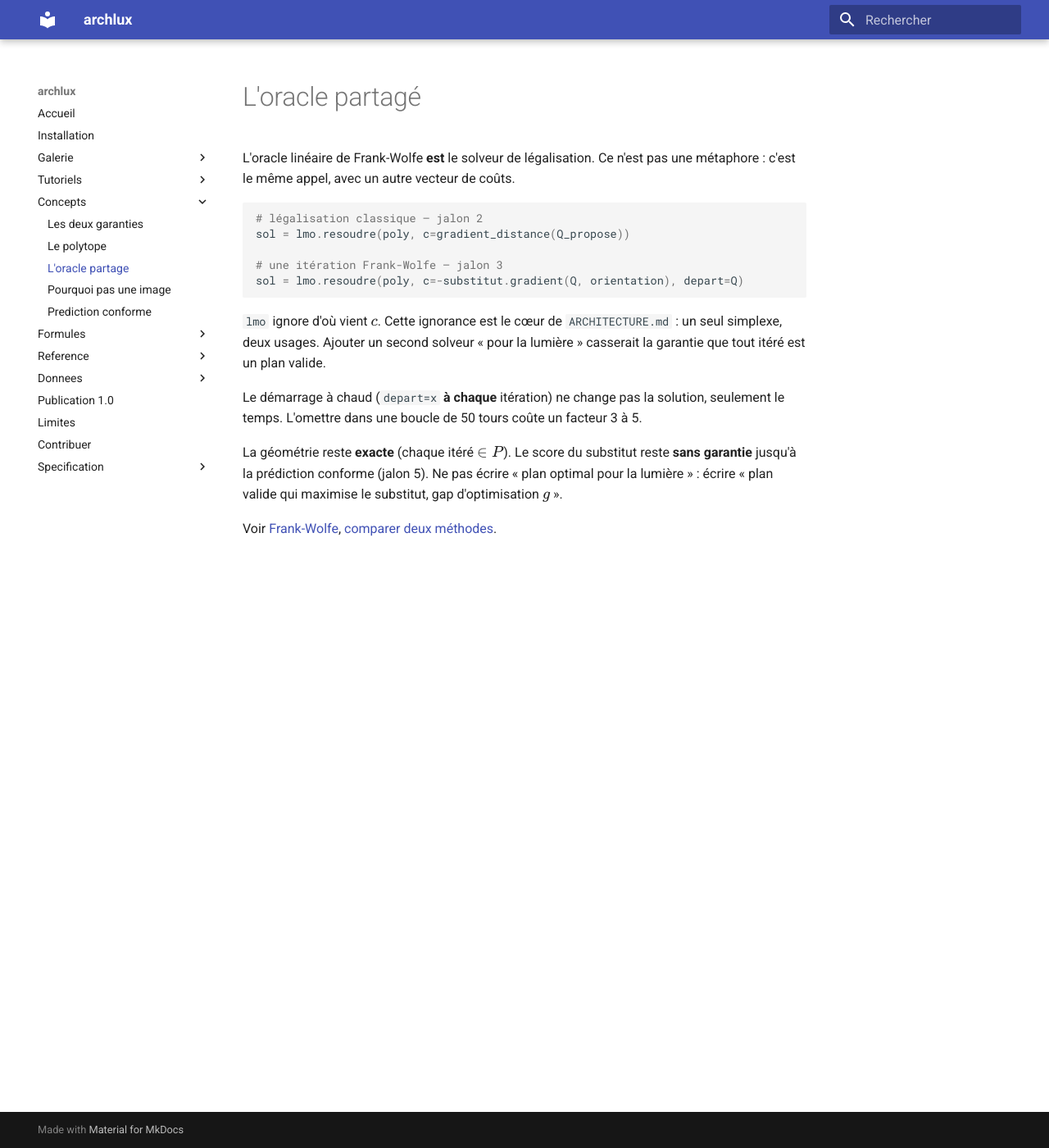
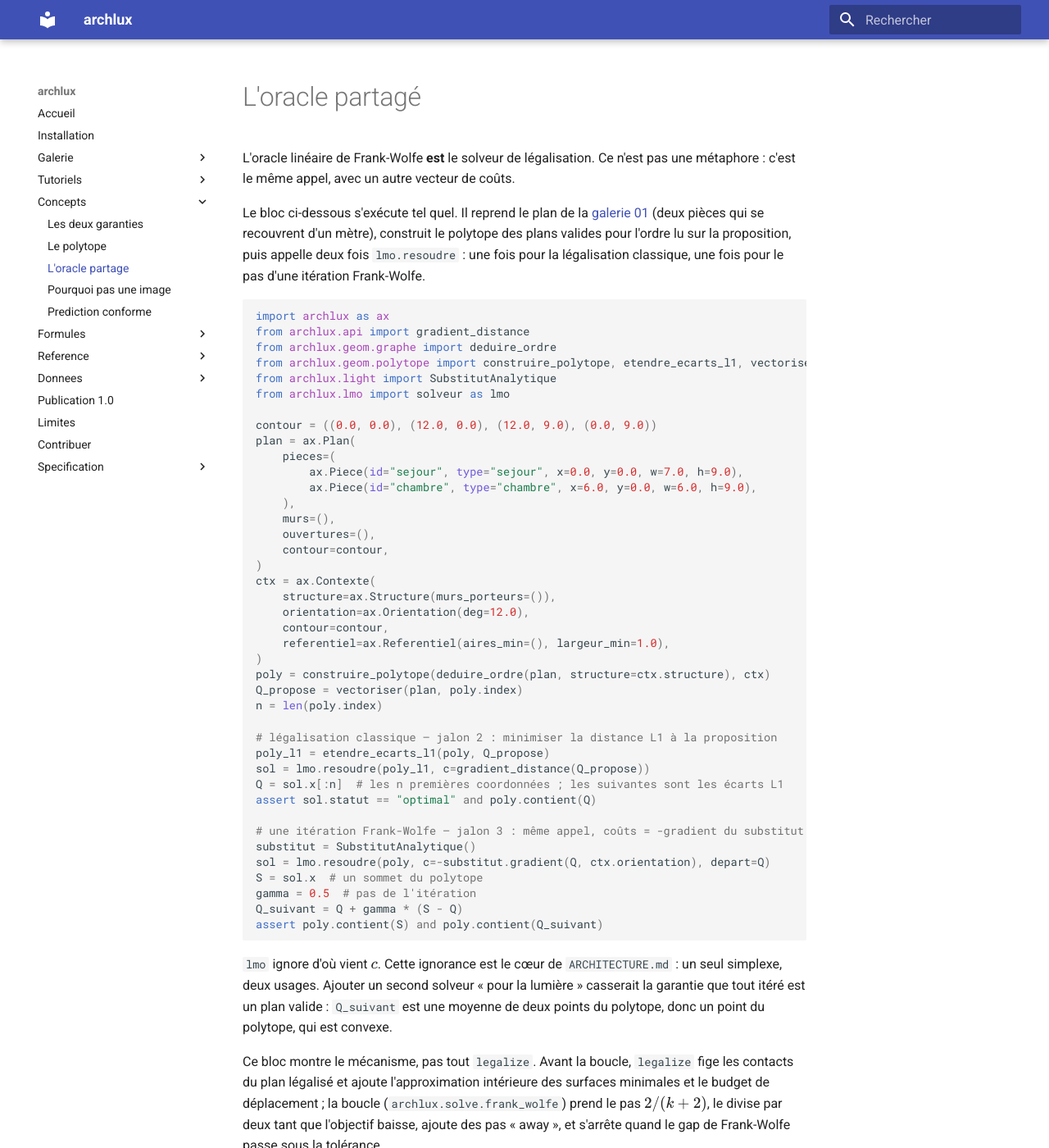
Before and after one commit to joeylukoji/archlux, an MkDocs documentation site: the page built from docs/concepts/oracle-partage.md, in a window 1280 px wide and 1400 px high. Shown: the whole window at 82% size. Built offline with MkDocs 1.6.1 and Material for MkDocs 9.7.7, drawn with Linux system fonts in a browser that asks for light colours; some of the changed text lies outside the part shown.

Commit message:
Make the shared-oracle page runnable and empty KNOWN_BROKEN
The page showed the classic legalization and a Frank-Wolfe step as the
same LP call, with undefined names. It now builds the polytope of a real
plan and makes both calls, checking that the vertex and the next iterate
stay in it. The prose now describes the actual loop (step 2/(k+2),
halving, away steps, gap tolerance).

No documentation page is known to be broken any more: this removes the
last xfail from task 0.7 (PLAN.md, exit gate of phase 1).

Co-Authored-By: Claude Opus 5.5 <noreply@anthropic.com>

````diff
--- a/docs/concepts/oracle-partage.md
+++ b/docs/concepts/oracle-partage.md
@@ -3,21 +3,71 @@
 L'oracle linéaire de Frank-Wolfe **est** le solveur de légalisation. Ce n'est
 pas une métaphore : c'est le même appel, avec un autre vecteur de coûts.
 
+Le bloc ci-dessous s'exécute tel quel. Il reprend le plan de la
+[galerie 01](../galerie/01-corriger-un-plan.md) (deux pièces qui se recouvrent d'un
+mètre), construit le polytope des plans valides pour l'ordre lu sur la proposition,
+puis appelle deux fois `lmo.resoudre` : une fois pour la légalisation classique, une
+fois pour le pas d'une itération Frank-Wolfe.
+
 ```python
-# légalisation classique — jalon 2
-sol = lmo.resoudre(poly, c=gradient_distance(Q_propose))
+import archlux as ax
+from archlux.api import gradient_distance
+from archlux.geom.graphe import deduire_ordre
+from archlux.geom.polytope import construire_polytope, etendre_ecarts_l1, vectoriser
+from archlux.light import SubstitutAnalytique
+from archlux.lmo import solveur as lmo
 
-# une itération Frank-Wolfe — jalon 3
-sol = lmo.resoudre(poly, c=-substitut.gradient(Q, orientation), depart=Q)
+contour = ((0.0, 0.0), (12.0, 0.0), (12.0, 9.0), (0.0, 9.0))
+plan = ax.Plan(
+    pieces=(
+        ax.Piece(id="sejour", type="sejour", x=0.0, y=0.0, w=7.0, h=9.0),
+        ax.Piece(id="chambre", type="chambre", x=6.0, y=0.0, w=6.0, h=9.0),
+    ),
+    murs=(),
+    ouvertures=(),
+    contour=contour,
+)
+ctx = ax.Contexte(
+    structure=ax.Structure(murs_porteurs=()),
+    orientation=ax.Orientation(deg=12.0),
+    contour=contour,
+    referentiel=ax.Referentiel(aires_min=(), largeur_min=1.0),
+)
+poly = construire_polytope(deduire_ordre(plan, structure=ctx.structure), ctx)
+Q_propose = vectoriser(plan, poly.index)
+n = len(poly.index)
+
+# légalisation classique — jalon 2 : minimiser la distance L1 à la proposition
+poly_l1 = etendre_ecarts_l1(poly, Q_propose)
+sol = lmo.resoudre(poly_l1, c=gradient_distance(Q_propose))
+Q = sol.x[:n]  # les n premières coordonnées ; les suivantes sont les écarts L1
+assert sol.statut == "optimal" and poly.contient(Q)
+
+# une itération Frank-Wolfe — jalon 3 : même appel, coûts = -gradient du substitut
+substitut = SubstitutAnalytique()
+sol = lmo.resoudre(poly, c=-substitut.gradient(Q, ctx.orientation), depart=Q)
+S = sol.x  # un sommet du polytope
+gamma = 0.5  # pas de l'itération
+Q_suivant = Q + gamma * (S - Q)
+assert poly.contient(S) and poly.contient(Q_suivant)
 ```
 
 `lmo` ignore d'où vient \(c\). Cette ignorance est le cœur de
 `ARCHITECTURE.md` : un seul simplexe, deux usages. Ajouter un second solveur
-« pour la lumière » casserait la garantie que tout itéré est un plan valide.
+« pour la lumière » casserait la garantie que tout itéré est un plan valide :
+`Q_suivant` est une moyenne de deux points du polytope, donc un point du polytope,
+qui est convexe.
+
+Ce bloc montre le mécanisme, pas tout `legalize`. Avant la boucle, `legalize` fige
+les contacts du plan légalisé et ajoute l'approximation intérieure des surfaces
+minimales et le budget de déplacement ; la boucle (`archlux.solve.frank_wolfe`) prend
+le pas \(2/(k+2)\), le divise par deux tant que l'objectif baisse, ajoute
+des pas « away », et s'arrête quand le gap de Frank-Wolfe passe sous la tolérance.
 
 Le démarrage à chaud (`depart=x` **à chaque** itération) ne change pas la
-solution, seulement le temps. L'omettre dans une boucle de 50 tours coûte un
-facteur 3 à 5.
+solution, seulement le temps : seule la présence de `depart` compte, elle permet de
+réutiliser le modèle déjà construit pour ce polytope. L'omettre dans une boucle de
+50 tours coûte un facteur 3 à 5.
 
 La géométrie reste **exacte** (chaque itéré \(\in P\)). Le score du substitut
 reste **sans garantie** jusqu'à la prédiction conforme (jalon 5). Ne pas
````
Also changed, not shown: 1 other file.
